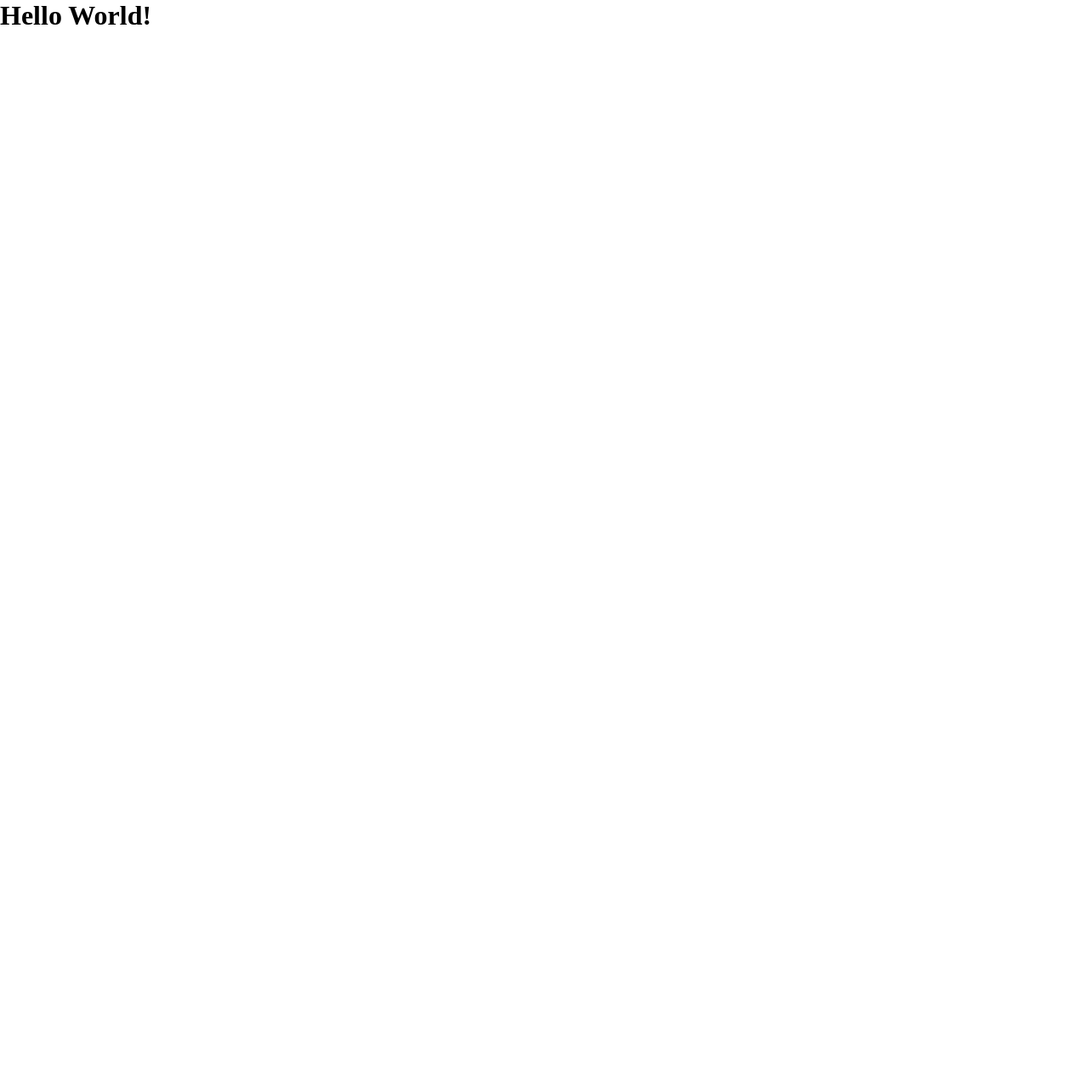
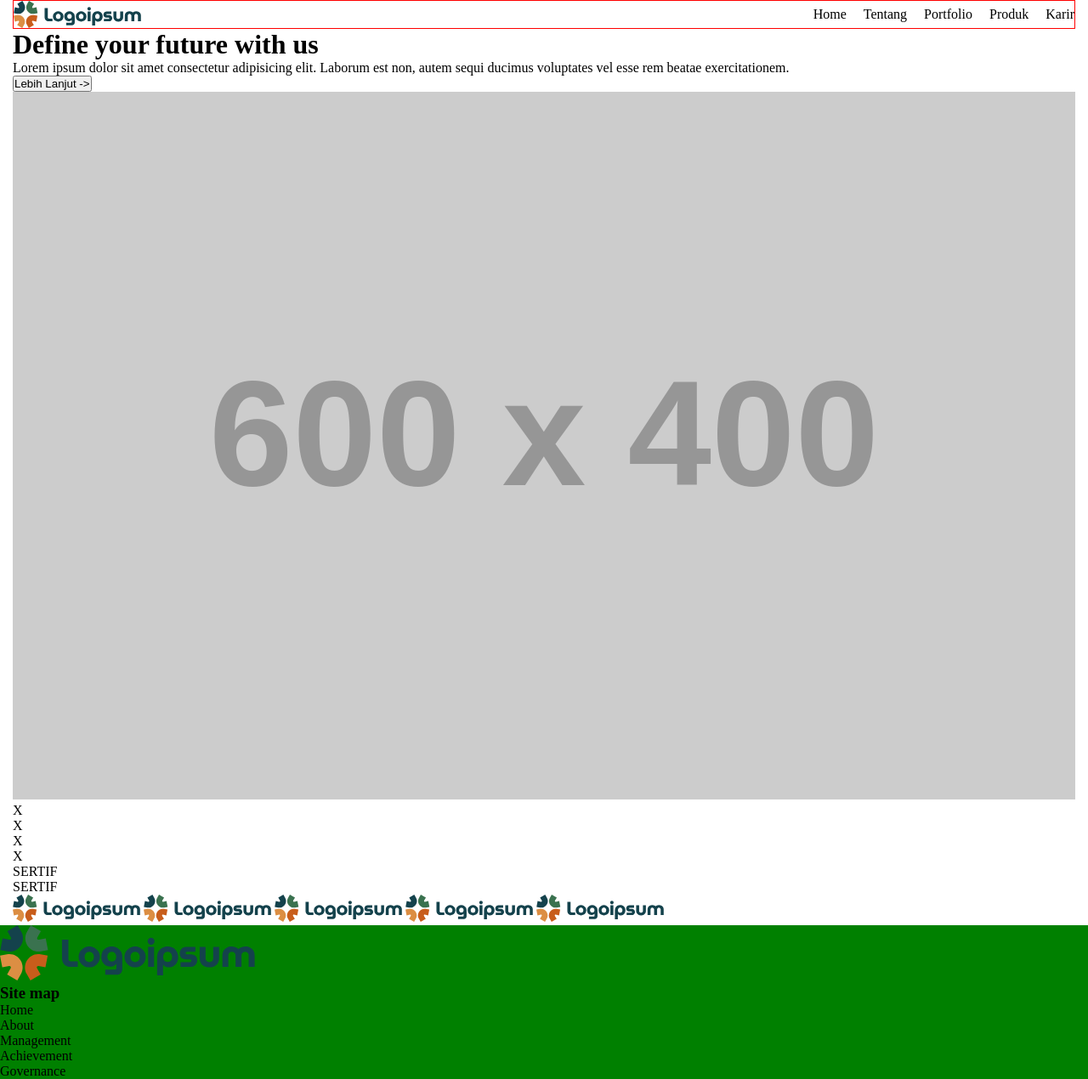
Before and after one commit to daffaliefalza/company-profile, a plain HTML site: page index.html in a window 1280 px wide. Shown: the whole page at 85% size. Before the commit the page ends 800 px from the top, so only its background shows below. Drawn offline with Linux system fonts and the light colour scheme; placeholder pictures from the web are drawn by us.

Commit message:
structring home page

```diff
--- a/css/style.css
+++ b/css/style.css
@@ -4,6 +4,7 @@
   box-sizing: border-box;
   padding: 0;
   margin: 0;
+  list-style-type: none;
 }
 
 html {
@@ -16,4 +17,19 @@ img {
 }
 
 .container {
+  max-width: 1250px;
+  margin-inline: auto;
 }
+
+nav .container {
+  border: 1px solid red;
+  display: flex;
+  justify-content: space-between;
+  align-items: center;
+}
+
+nav .container ul {
+  display: flex;
+  gap: 20px;
+  align-items: center;
+}
--- a/index.html
+++ b/index.html
@@ -10,6 +10,9 @@
       content="Company profile for taekwondo business unit"
     />
 
+    <!-- favicon -->
+    <link rel="icon" type="image/x-icon" href="/assets/logo.svg" />
+
     <!-- link to general css (style css) -->
 
     <link rel="stylesheet" href="css/style.css" />
@@ -17,6 +20,78 @@
     <title>Company Profile</title>
   </head>
   <body>
-    <h1>Hello World!</h1>
+    <nav>
+      <div class="container">
+        <img src="assets/logo.svg" alt="logo" style="width: 150px" />
+        <ul class="nav-list">
+          <li class="nav-item">Home</li>
+          <li class="nav-item">Tentang</li>
+          <li class="nav-item">Portfolio</li>
+          <li class="nav-item">Produk</li>
+          <li class="nav-item">Karir</li>
+        </ul>
+      </div>
+    </nav>
+
+    <header class="hero">
+      <div class="container">
+        <div class="hero-text">
+          <h1 class="hero-headline">Define your future with us</h1>
+          <p class="hero-description">
+            Lorem ipsum dolor sit amet consectetur adipisicing elit. Laborum est
+            non, autem sequi ducimus voluptates vel esse rem beatae
+            exercitationem.
+          </p>
+          <button>Lebih Lanjut -></button>
+        </div>
+
+        <div class="image-wrapper">
+          <img src="https://placehold.co/600x400" alt="Banner" />
+        </div>
+      </div>
+    </header>
+
+    <section class="highlight-work">
+      <div class="container">
+        <div class="card">X</div>
+        <div class="card">X</div>
+        <div class="card">X</div>
+        <div class="card">X</div>
+      </div>
+    </section>
+
+    <section class="certificate">
+      <div class="container">
+        <div class="card-certificate">SERTIF</div>
+        <div class="card-certificate">SERTIF</div>
+      </div>
+    </section>
+
+    <section class="our-client">
+      <div class="container">
+        <img src="assets/logo.svg" alt="logo" style="width: 150px" />
+        <img src="assets/logo.svg" alt="logo" style="width: 150px" />
+        <img src="assets/logo.svg" alt="logo" style="width: 150px" />
+        <img src="assets/logo.svg" alt="logo" style="width: 150px" />
+        <img src="assets/logo.svg" alt="logo" style="width: 150px" />
+      </div>
+    </section>
+
+    <footer class="footer" style="background-color: green">
+      <div class="footer-logo">
+        <img src="./assets/logo.svg" alt="" style="width: 300px" />
+      </div>
+
+      <div class="footer-links">
+        <h3>Site map</h3>
+        <ul>
+          <li>Home</li>
+          <li>About</li>
+          <li>Management</li>
+          <li>Achievement</li>
+          <li>Governance</li>
+        </ul>
+      </div>
+    </footer>
   </body>
 </html>
```
Also changed, not shown: assets/logo.svg (added).
